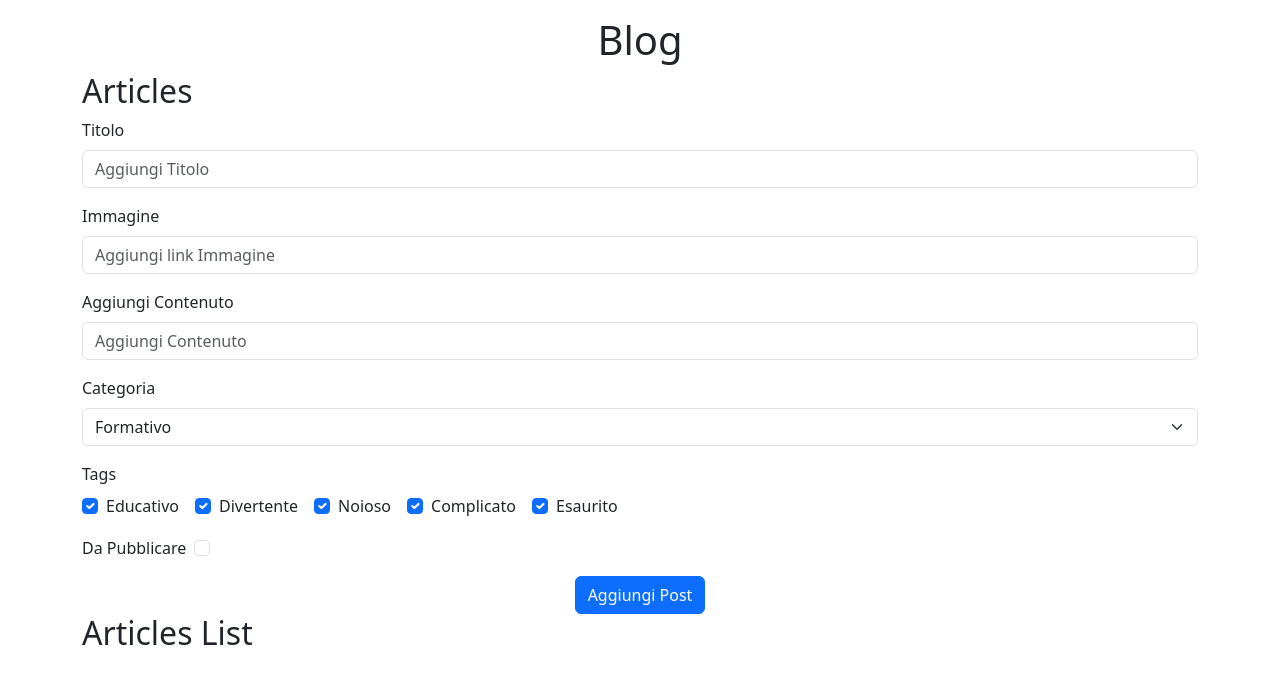
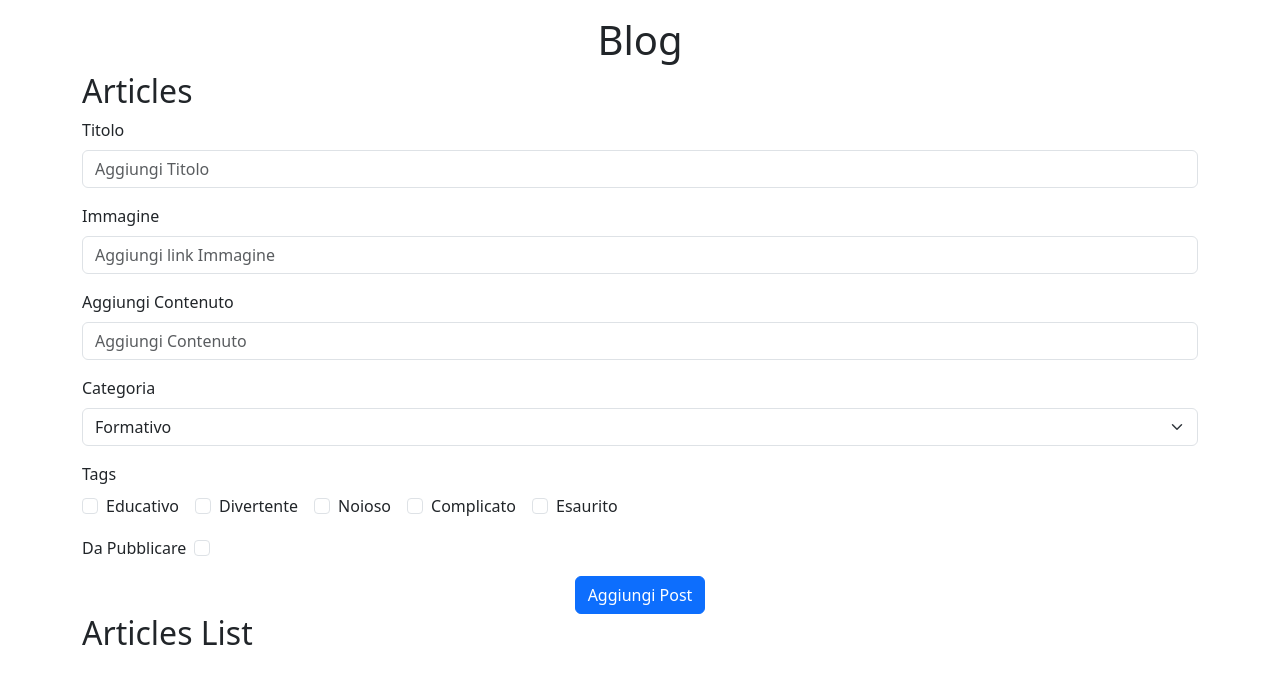
Before and after one commit to Pietroo03/react-form-multifield, a React (Vite) app: page / in a window 1280 px wide. Shown: the top 684 px of the page. Built offline with nearby package versions, Linux system fonts and the light colour scheme.

Commit message:
add changes

```diff
--- a/src/components/AppMain.jsx
+++ b/src/components/AppMain.jsx
@@ -14,7 +14,9 @@ export default function AppMain() {
     const tagList = ['Educativo', 'Divertente', 'Noioso', 'Complicato', 'Esaurito']
 
     function handleTag(tag) {
-        setNewTag([...newTag, tag])
+        setNewTag((prevTags) =>
+            prevTags.includes(tag) ? prevTags.filter((t) => t !== tag) : [...prevTags, tag]
+        )
     }
 
     function addArticle(e) {
@@ -126,7 +128,7 @@ export default function AppMain() {
                                     <input className="form-check-input"
                                         type="checkbox"
                                         id={index}
-                                        checked={newTag}
+                                        checked={newTag.includes(tag)}
                                         onChange={() => handleTag(tag)} />
                                     <label htmlFor="tags" className="form-check-label">{tag}</label>
                                 </div>
```
